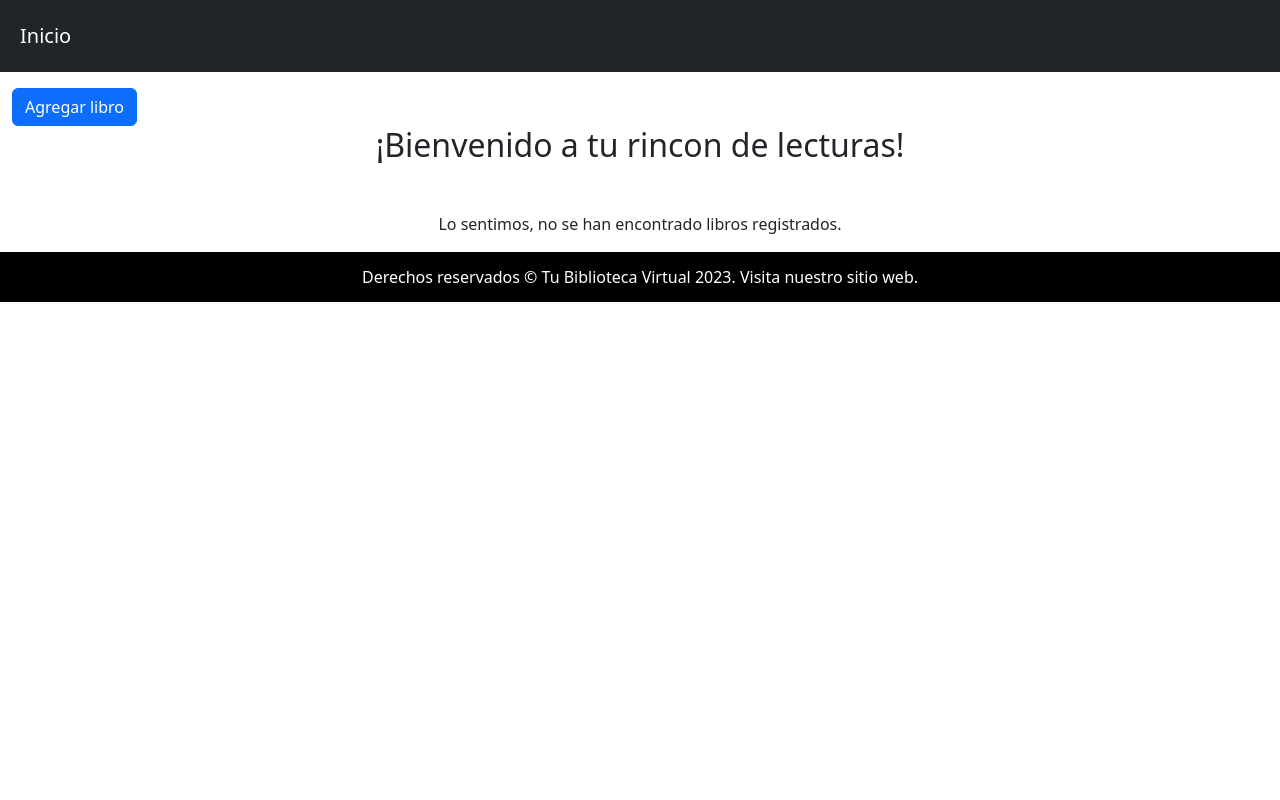
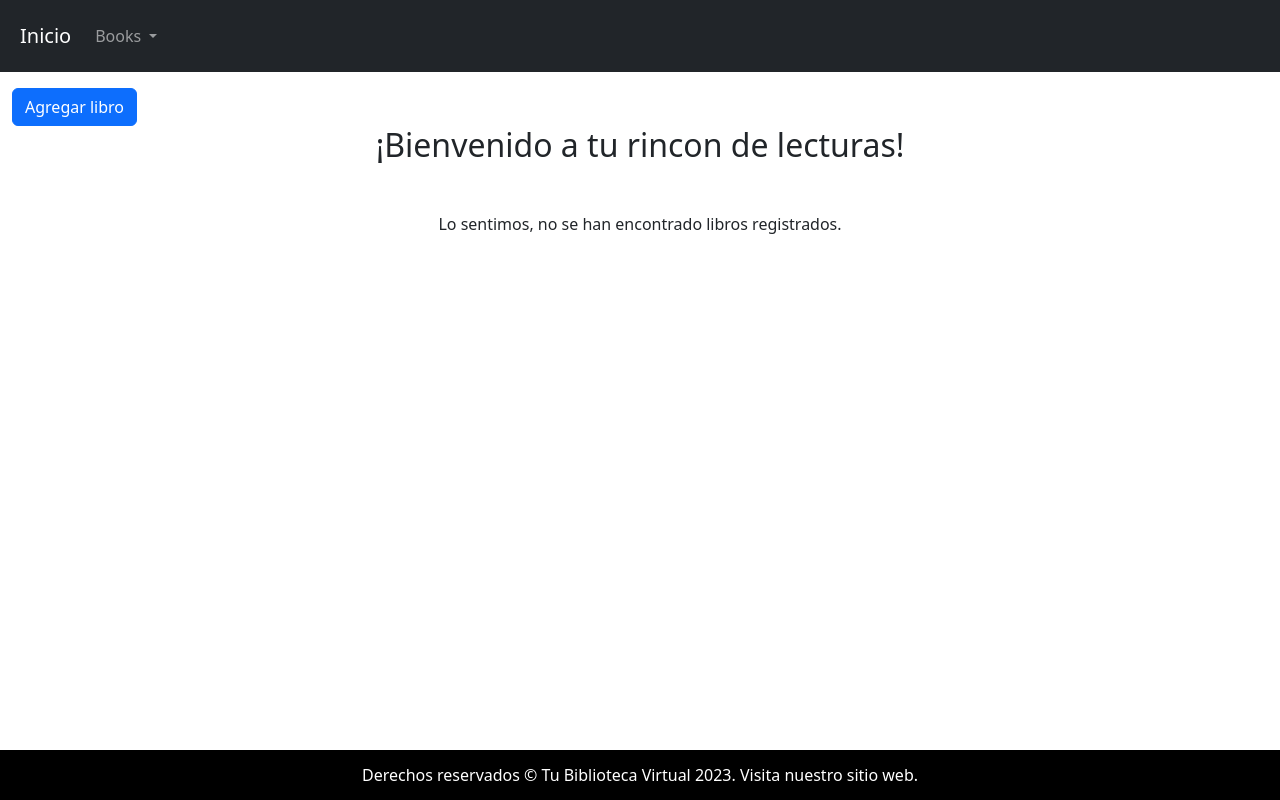
Before and after one commit to 4Library/4Library, a PHP site: page / in a window 1280 px wide. Run offline with PHP 8.4, Linux system fonts and the light colour scheme; data that the repository does not hold is empty.

Commit message:
posición footer

```diff
--- a/Biblioteca/index.php
+++ b/Biblioteca/index.php
@@ -7,19 +7,18 @@ $rows = $obj->indexBooks();
 ?>
 
 <div class="row justify-content-start">
-    <div class="col-md-4 col-sm-6 col-xs-12">
-        <!-- Aquí ajusta el tamaño del contenedor del botón según tus necesidades -->
-        <a href="/4Library/Biblioteca/view/books/create.php" class="btn btn-primary btn-block">Agregar
-            libro</a>
+        <div class="col-md-4 col-sm-6 col-xs-12">
+            <a href="/4Library/Biblioteca/view/books/create.php" class="btn btn-primary btn-block">Agregar
+                libro</a>
+        </div>
     </div>
-</div>
-<h2 class="text-center mb-5">¡Bienvenido a tu rincon de lecturas!</h2>
+    <h2 class="text-center mb-5">¡Bienvenido a tu rincon de lecturas!</h2>
 <div class="container">
 
     <?php if (isset($rows) && !empty($rows)): ?>
         <div class="row">
             <?php foreach ($rows as $row): ?>
-                <div class="col-md-2 col-sm-4 col-xs-6 m-2">
+                <div class="col-md-2 col-sm-4 col-xs-6">
                     <div class="card h-100">
                         <img src="<?= $row["image"] ?>" class="card-img-top" alt="Portada del libro" style="max-width: 100%;">
                         <div class="card-body">
--- a/Biblioteca/view/books/show.php
+++ b/Biblioteca/view/books/show.php
@@ -27,7 +27,6 @@ $date = $obj->showBook($_GET['id']);
                 <?= $date["description"] ?>
             </p>
 
-            <!-- Botón de eliminar y modal -->
             <div class="col-md-8">
                 <div class="pb-3">
                     <a href="/4Library/Biblioteca/index.php" class="btn btn-primary">Regresar</a>
@@ -37,7 +36,6 @@ $date = $obj->showBook($_GET['id']);
                 </div>
             </div>
 
-            <!-- Modal -->
             <div class="modal fade" id="id<?= $date["id"] ?>" tabindex="-1" aria-labelledby="exampleModalLabel"
                 aria-hidden="true">
                 <div class="modal-dialog">
--- a/Biblioteca/view/head/footer.php
+++ b/Biblioteca/view/head/footer.php
@@ -1,9 +1,6 @@
 </div>
 
     <script src="https://cdn.jsdelivr.net/npm/bootstrap@5.2.1/dist/js/bootstrap.bundle.min.js" integrity="sha384-u1OknCvxWvY5kfmNBILK2hRnQC3Pr17a+RTT6rIHI7NnikvbZlHgTPOOmMi466C8" crossorigin="anonymous"></script>
-
-
-
 
 <style>
 footer {
@@ -13,7 +10,10 @@
     display: flex;
     justify-content: center;
     align-items: center;
-        height: 50px; /* Ajusta la altura según sea necesario */
+    height: 50px;
+    position: fixed;
+    bottom: 0;
+    width: 100%;
 }
 </style>
 
--- a/Biblioteca/view/head/head.php
+++ b/Biblioteca/view/head/head.php
@@ -1,6 +1,5 @@
 <!doctype html>
 <html lang="en">
-
   <head>
     <meta charset="utf-8">
     <meta name="viewport" content="width=device-width, initial-scale=1">
@@ -9,18 +8,31 @@
         ? ((strpos($_SERVER['REQUEST_URI'],'create')) ? "Agregando nuevo libro" : "Index")
         : ((strpos($_SERVER['REQUEST_URI'],'show')) ? "Detalles del registro ".$_GET['id'] : "Actualizar registro ".$_GET['id'] );
     ?></title>
-    <link rel="stylesheet" href="styles.css">
     <link href="https://cdn.jsdelivr.net/npm/bootstrap@5.2.1/dist/css/bootstrap.min.css" rel="stylesheet" integrity="sha384-iYQeCzEYFbKjA/T2uDLTpkwGzCiq6soy8tYaI1GyVh/UjpbCx/TYkiZhlZB6+fzT" crossorigin="anonymous">
   </head>
-
   <body>
     <div class="container-fluid bg-dark p-2 mb-3">
         <nav class="navbar navbar-expand-lg navbar-dark bg-dark">
             <div class="container-fluid">
                 <a class="navbar-brand" href="/4Library/Biblioteca/index.php">Inicio</a>
+
                 <button class="navbar-toggler" type="button" data-bs-toggle="collapse" data-bs-target="#navbarNavDropdown" aria-controls="navbarNavDropdown" aria-expanded="false" aria-label="Toggle navigation">
                 <span class="navbar-toggler-icon"></span>
                 </button>
+
+                <div class="collapse navbar-collapse" id="navbarNavDropdown">
+                    <ul class="navbar-nav">
+                        <li class="nav-item dropdown">
+                            <a class="nav-link dropdown-toggle" href="#" role="button" data-bs-toggle="dropdown" aria-expanded="false">
+                                Books
+                            </a>
+                            <ul class="dropdown-menu">
+                                <li><a class="dropdown-item" href="/4Library/Biblioteca/view/books/index.php">Libros</a></li>
+
+                                <li><a class="dropdown-item" href="/4Library/Biblioteca/view/books/create.php">Agregar nuevos libros</a></li>
+                            </ul>
+                        </li>
+                    </ul>
                 </div>
             </div>
         </nav>
```
Also changed, not shown: Biblioteca/controller/BookController.php (+1 -6 lines). Lines whose indentation alone changed are shown as unchanged.
